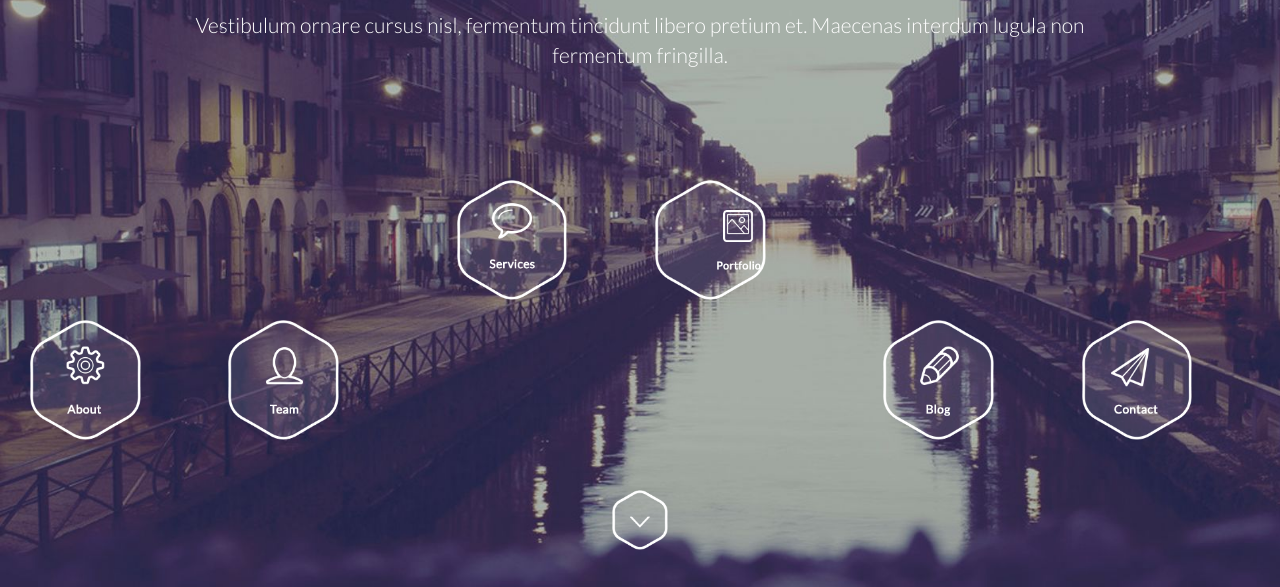
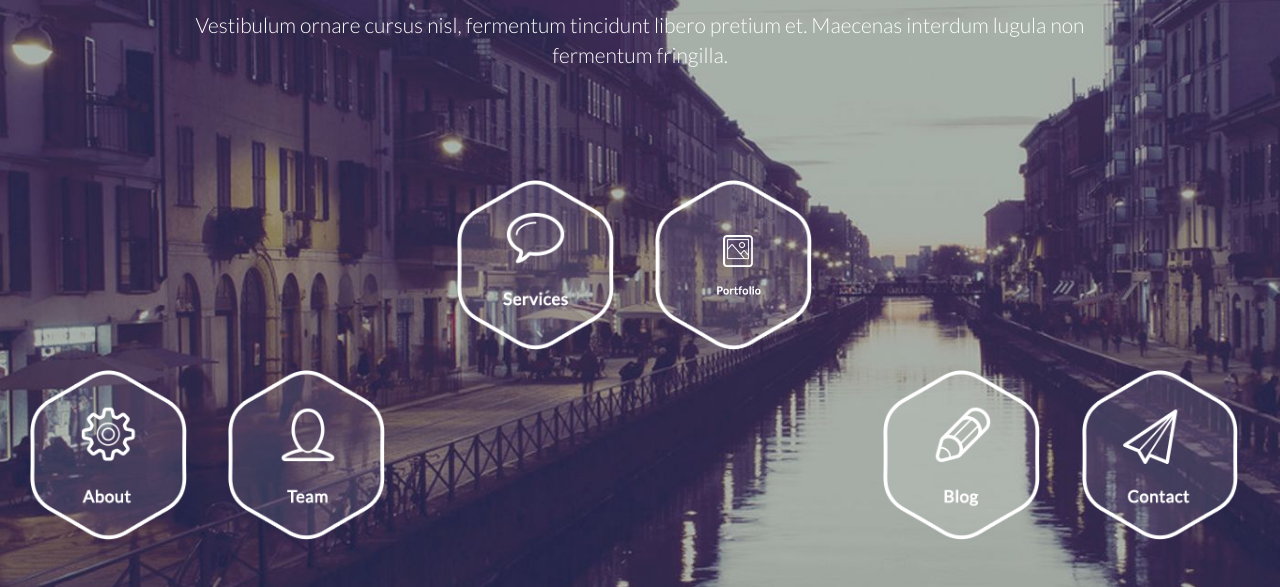
Before and after one commit to a-bartosiak/Bhagaskara, a website: page index.html in a window 1280 px wide. Shown: the part 295-882 px from the top of the page. Drawn offline with Linux system fonts and the light colour scheme.

Commit message:
header poprawki

```diff
--- a/index.html
+++ b/index.html
@@ -22,36 +22,30 @@
                 </div>
             </div>
             <div class="row header">
-                <div class="col-xs-12 col-md-4 col-lg-4">
-                </div>
-                <div class="col-xs-6 col-md-4 col-lg-4">
-                    <div class="col-xs-12 col-md-6 col-lg-6">
+                <div class="col-xs-6 col-sm-6 col-md-4 col-lg-4">
+                    <div class="col-xs-6 col-sm-6 col-md-6 col-lg-6">
                         <a href="#ourSkills"> <img src="../images/ShapeServices.png" alt=""> </a>
                     </div>
-                    <div class="col-xs-12 col-md-6 col-lg-6">
+                    <div class="col-xs-6 col-sm-6 col-md-6 col-lg-6">
                         <a href="#ourPortfolio"> <img class="portfolio" src="../images/Shape.png" alt=""> </a>
                         <img class="photoText" style="height: 60px" src="../images/photoText.png" alt="photo">
                     </div>
                 </div>
-                <div class="col-xs-12 col-md-4 col-lg-4">
-                </div>
             </div>
             <div class="row header">
-                <div class="col-xs-12 col-md-4 col-lg-4">
-                    <div class="col-xs-12 col-md-6 col-lg-6">
+                <div class="col-xs-6 col-sm-6 col-md-4 col-lg-4 ">
+                    <div class="col-xs-6 col-sm-6 col-md-6 col-lg-6">
                         <a href="#aboutUs"> <img src="../images/ShapeAbout.png" alt=""> </a>
                     </div>
-                    <div class="col-xs-12 col-md-6 col-lg-6">
+                    <div class="col-xs-6 col-sm-6 col-md-6 col-lg-6">
                         <a href="#ourTeam"> <img src="../images/ShapeTeam.png" alt=""> </a>
                     </div>
                 </div>
-                <div class="col-xs-12 col-md-4 col-lg-4">
-                </div>
-                <div class="col-xs-12 col-md-4 col-lg-4">
-                    <div class="col-xs-12 col-md-6 col-lg-6">
+                <div class="col-xs-6 col-sm-6 col-md-4 col-md-offset-4 col-lg-4 col-lg-offset-4">
+                    <div class="col-xs-6 col-sm-6 col-md-6 col-lg-6">
                         <a href="#quotationWrapper"> <img src="../images/ShapeBlog.png" alt=""> </a>
                     </div>
-                    <div class="col-xs-12 col-md-6 col-lg-6">
+                    <div class="col-xs-6 col-sm-6 col-md-6 col-lg-6">
                         <a href="#getInTouch"> <img src="../images/ShapeContact.png" alt=""> </a>
                     </div>
                 </div>
@@ -124,11 +118,11 @@
     </section>
     <section class="weWrapper">
         <article class="container">
-          <div class="row">
-            <div class="weShape">
-                <img src="../images/ShapeWeLorem.png" alt="">
-                <h2> We lorem and ipsum your aliquam </h2>
-            </div>
+            <div class="row">
+                <div class="weShape">
+                    <img src="../images/ShapeWeLorem.png" alt="">
+                    <h2> We lorem and ipsum your aliquam </h2>
+                </div>
             </div>
         </article>
     </section>
--- a/sass/style.scss
+++ b/sass/style.scss
@@ -57,7 +57,16 @@
     min-height: 100px;
     margin-top: 20px;
     display: flex;
-    justify-content: space-around;
+    flex-wrap: wrap;
+    flex-direction: column;
+    @media (min-width: 768px) and (max-width: 1024px) {
+        justify-content: center;
+        flex-direction: row;
+    }
+    @media (min-width: 1025px) {
+        justify-content: space-around;
+        flex-direction: row;
+    }
 }
 
 h1 {
@@ -87,7 +96,13 @@
 }
 
 .header img {
-    height: 120px;
+    height: 130px;
+    @media (min-width: 769px) and (max-width: 1024px) {
+        height: 150px;
+    }
+    @media (min-width: 1025px) {
+        height: 170px;
+    }
 
     &:focus,
     &:hover {
@@ -117,6 +132,12 @@
 
 .shapeArrowDown img {
     height: 60px;
+    @media (min-width: 769px) and (max-width: 1024px) {
+        height: 75px;
+    }
+    @media (min-width: 1025px) {
+        height: 95px;
+    }
 
     &:focus,
     &:hover {
@@ -202,8 +223,14 @@
 }
 
 .featureDiv img {
-    height: 120px;
+    height: 130px;
     z-index: 0;
+    @media (min-width: 769px) and (max-width: 1024px) {
+        height: 150px;
+    }
+    @media (min-width: 1025px) {
+        height: 170px;
+    }
 
     &:focus,
     &:hover {
@@ -307,8 +334,8 @@
 }
 
 .mobile img {
-  height: 200px;
-  margin-bottom: 10px;
+    height: 200px;
+    margin-bottom: 10px;
     @media (min-width: 769px) {
         height: 240px;
         margin: 20px;
@@ -501,6 +528,7 @@
     }
 }
 //Our services will lorem and ipsum
+
 #data2Wrapper {
     background-color: #eeeeee;
     min-height: 120px;
@@ -542,6 +570,7 @@
     text-align: center;
 }
 //quotation
+
 #quotationWrapper {
     background-color: #eeeeee;
     min-height: 300px;
@@ -775,7 +804,7 @@
 }
 
 .form ul {
-  padding-left: 0;
+    padding-left: 0;
 }
 
 li {
```
Also changed, not shown: css/style.css.
